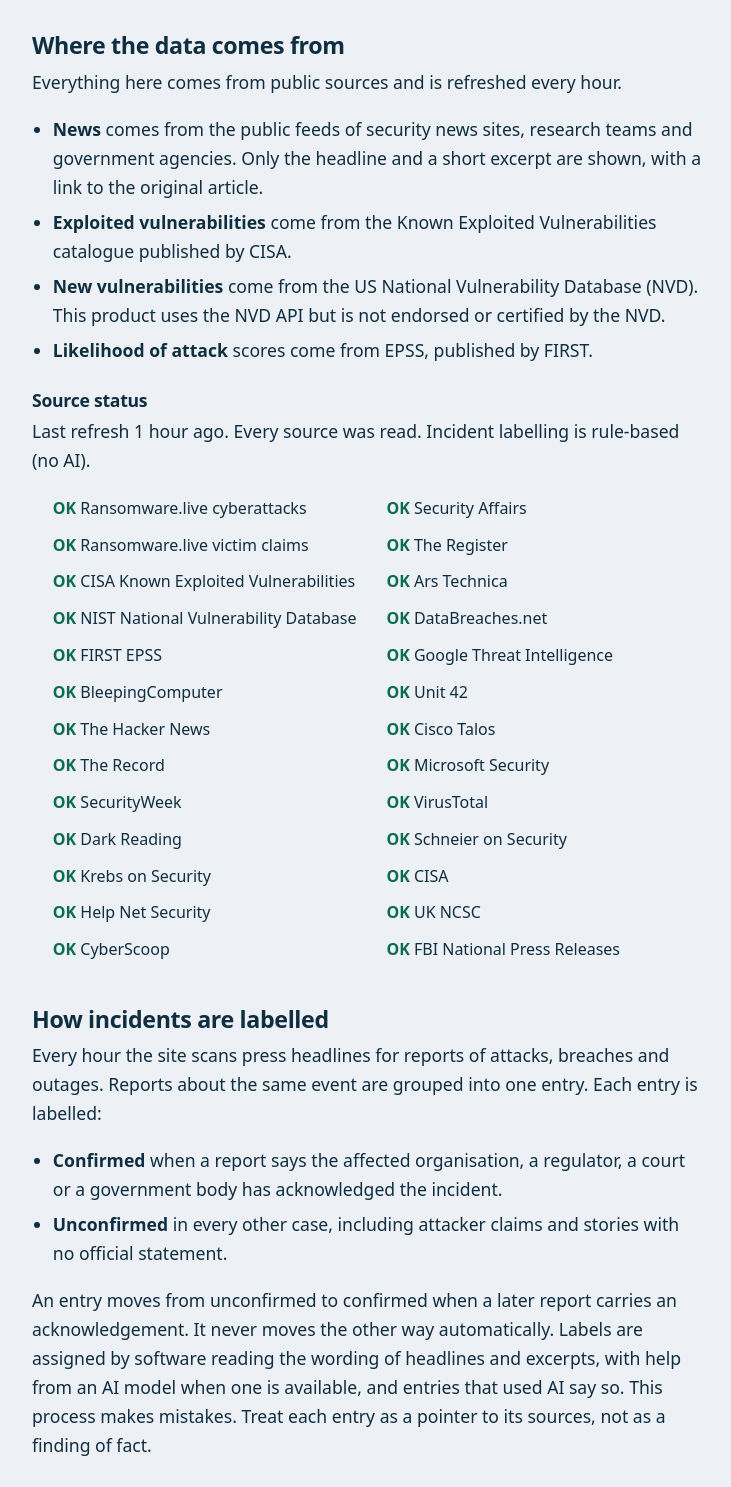
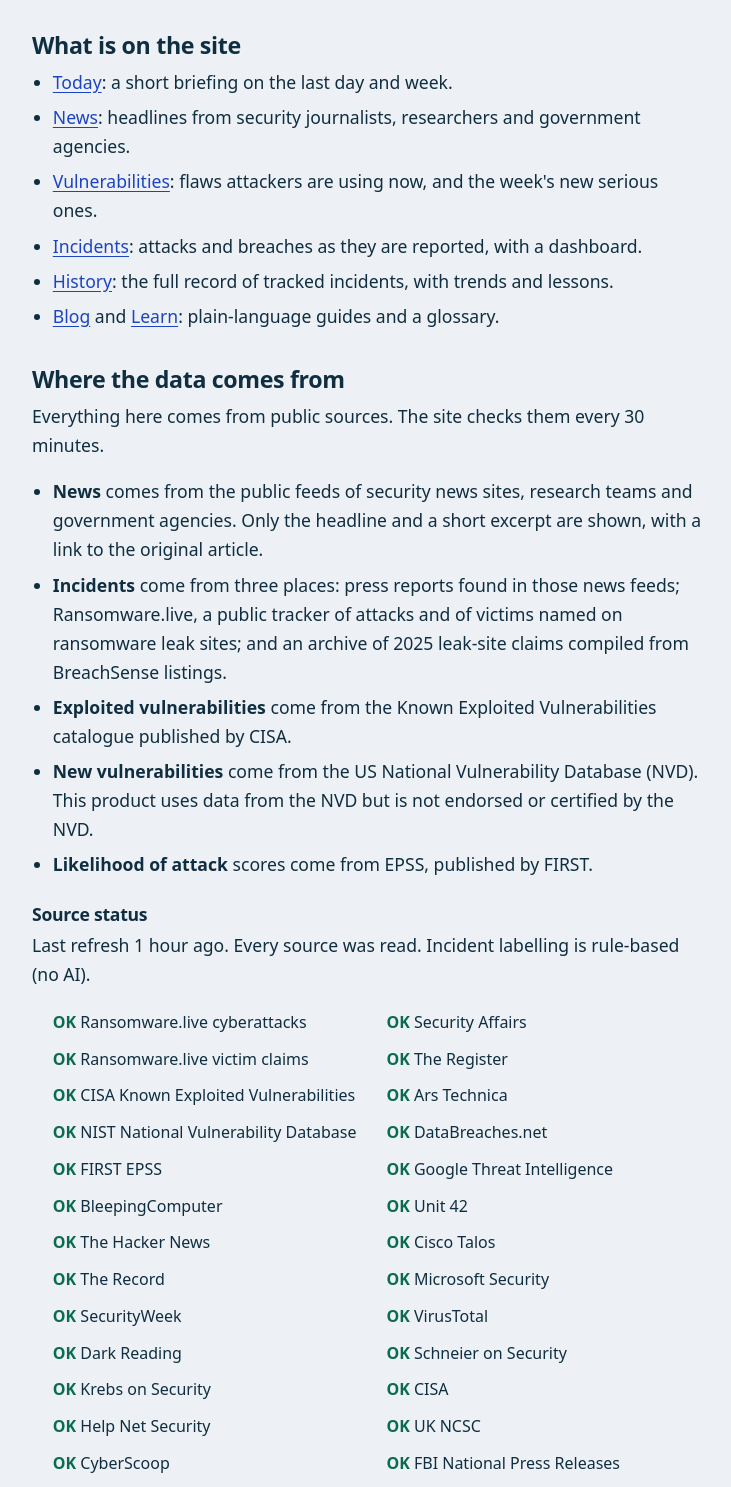
Before and after one commit to glachu87/threatintelspecialist, a plain HTML site: page about/index.html in a window 1280 px wide. Shown: the part 424-1911 px from the top of the page, without its empty margins (48-779 px from the left). Drawn offline with Linux system fonts and the light colour scheme; a web font is replaced by a local one.

Commit message:
Bring the About page up to date
Describe the site as it now is: the History page, the 30-minute refresh,
the incident sources (press feeds, Ransomware.live, the 2025 leak-site
archive), the five evidence labels, how lessons are produced, and how to
read the trend charts.

Co-Authored-By: Claude Fable 5.2 <noreply@anthropic.com>
Claude-Session: https://claude.ai/code/session_01SDfdwMUWMtX3BQLQ1wRBrv

```diff
--- a/about/index.html
+++ b/about/index.html
@@ -4,12 +4,12 @@
 <meta charset="utf-8">
 <meta name="viewport" content="width=device-width, initial-scale=1">
 <title>About and how this site works — Threat Intel Specialist</title>
-<meta name="description" content="Who runs Threat Intel Specialist, where its data comes from, how incidents are labelled confirmed or unconfirmed, and how to report a correction.">
+<meta name="description" content="Who runs Threat Intel Specialist, where its data comes from, how incidents are labelled by strength of evidence, and how to report a correction.">
 <meta http-equiv="Content-Security-Policy" content="default-src 'self'; script-src 'self' https://www.googletagmanager.com; style-src 'self' https://fonts.googleapis.com; font-src https://fonts.gstatic.com; img-src 'self' data: https://www.google-analytics.com https://www.googletagmanager.com; connect-src 'self' https://www.google-analytics.com https://*.google-analytics.com https://www.googletagmanager.com; base-uri 'self'; form-action 'self'; object-src 'none'">
 <meta name="referrer" content="strict-origin-when-cross-origin">
 <link rel="canonical" href="https://www.threatintelspecialist.com/about/">
 <meta property="og:title" content="About and how this site works — Threat Intel Specialist">
-<meta property="og:description" content="Who runs Threat Intel Specialist, where its data comes from, how incidents are labelled confirmed or unconfirmed, and how to report a correction.">
+<meta property="og:description" content="Who runs Threat Intel Specialist, where its data comes from, how incidents are labelled by strength of evidence, and how to report a correction.">
 <meta property="og:type" content="website">
 <meta property="og:url" content="https://www.threatintelspecialist.com/about/">
 <link rel="icon" href="/images/mark.svg" type="image/svg+xml">
@@ -32,12 +32,23 @@
     <h2>Who runs it</h2>
     <p>The site is run by a threat intelligence and OT cyber risk specialist (CISSP, CCSP, IEC 62443) who works on critical infrastructure protection. It carries no advertising.</p>
 
+    <h2>What is on the site</h2>
+    <ul>
+      <li><a href="/">Today</a>: a short briefing on the last day and week.</li>
+      <li><a href="/news/">News</a>: headlines from security journalists, researchers and government agencies.</li>
+      <li><a href="/vulnerabilities/">Vulnerabilities</a>: flaws attackers are using now, and the week's new serious ones.</li>
+      <li><a href="/incidents/">Incidents</a>: attacks and breaches as they are reported, with a dashboard.</li>
+      <li><a href="/incidents/history/">History</a>: the full record of tracked incidents, with trends and lessons.</li>
+      <li><a href="/blog/">Blog</a> and <a href="/learn/">Learn</a>: plain-language guides and a glossary.</li>
+    </ul>
+
     <h2>Where the data comes from</h2>
-    <p>Everything here comes from public sources and is refreshed every hour.</p>
+    <p>Everything here comes from public sources. The site checks them every 30 minutes.</p>
     <ul>
       <li><strong>News</strong> comes from the public feeds of security news sites, research teams and government agencies. Only the headline and a short excerpt are shown, with a link to the original article.</li>
+      <li><strong>Incidents</strong> come from three places: press reports found in those news feeds; Ransomware.live, a public tracker of attacks and of victims named on ransomware leak sites; and an archive of 2025 leak-site claims compiled from BreachSense listings.</li>
       <li><strong>Exploited vulnerabilities</strong> come from the Known Exploited Vulnerabilities catalogue published by CISA.</li>
-      <li><strong>New vulnerabilities</strong> come from the US National Vulnerability Database (NVD). This product uses the NVD API but is not endorsed or certified by the NVD.</li>
+      <li><strong>New vulnerabilities</strong> come from the US National Vulnerability Database (NVD). This product uses data from the NVD but is not endorsed or certified by the NVD.</li>
       <li><strong>Likelihood of attack</strong> scores come from EPSS, published by FIRST.</li>
     </ul>
     <h3>Source status</h3>
@@ -45,12 +56,21 @@
     <ul class="health" id="health"></ul>
 
     <h2>How incidents are labelled</h2>
-    <p>Every hour the site scans press headlines for reports of attacks, breaches and outages. Reports about the same event are grouped into one entry. Each entry is labelled:</p>
+    <p>Reports about the same event are grouped into one entry. Each entry carries one of five evidence labels, so a claim is never presented as a fact:</p>
     <ul>
-      <li><strong>Confirmed</strong> when a report says the affected organisation, a regulator, a court or a government body has acknowledged the incident.</li>
-      <li><strong>Unconfirmed</strong> in every other case, including attacker claims and stories with no official statement.</li>
+      <li><span class="status confirmed">Confirmed</span>: the affected organisation, a regulator, a court or a government body has acknowledged the incident.</li>
+      <li><span class="status corroborated">Corroborated</span>: at least two independent, reputable sources report it, but no official acknowledgement has been found.</li>
+      <li><span class="status reported">Reported</span>: one reputable source reports it, with no official confirmation yet.</li>
+      <li><span class="status claimed">Claimed</span>: an attacker or a leak site says it happened. This is an early warning, not proof. Most entries on this site are claims.</li>
+      <li><span class="status disputed">Disputed</span>: the organisation denies or challenges the allegation.</li>
     </ul>
-    <p>An entry moves from unconfirmed to confirmed when a later report carries an acknowledgement. It never moves the other way automatically. Labels are assigned by software reading the wording of headlines and excerpts, with help from an AI model when one is available, and entries that used AI say so. This process makes mistakes. Treat each entry as a pointer to its sources, not as a finding of fact.</p>
+    <p>A label can strengthen as better evidence appears, and each entry keeps its source trail. Labels are assigned by software reading headlines and excerpts, with help from an AI model when one is available, and entries that used AI say so. This process makes mistakes. Treat each entry as a pointer to its sources, not as a finding of fact. The <a href="/blog/confirmed-or-unconfirmed/">methodology page</a> has the detail.</p>
+
+    <h2>Lessons and summaries</h2>
+    <p>The <a href="/incidents/history/">incident history</a> shows lessons for each entry. Where an AI model has read the report, the lessons are its suggestions based on what the report says. Everywhere else they are general advice for that type of incident, and are marked as general. Neither kind is a finding about what the affected organisation did or did not do.</p>
+
+    <h2>Reading the trends</h2>
+    <p>The charts describe what this site has collected, not everything that happened. Ransomware claims are over-represented because leak sites publish them in bulk, coverage before 2025 is thin, many entries have no industry recorded, and incidents that are never made public do not appear at all.</p>
 
     <h2>Corrections</h2>
     <p>If an entry is wrong, out of date, or names your organisation unfairly, <a href="https://github.com/glachu87/threatintelspecialist/issues" rel="noopener noreferrer" target="_blank">open an issue on GitHub</a> with a link to the entry and a source. Corrections are applied by hand and take priority over the automatic labels.</p>
```
